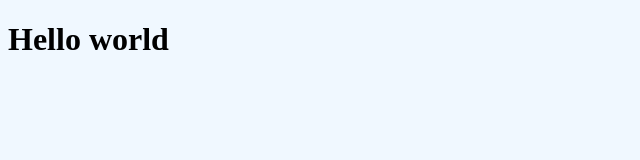
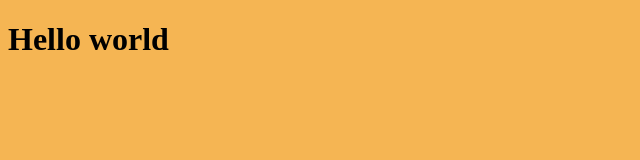
Before and after one commit to DeltaVSim/DeltaVSim, a plain HTML site: page public/index.html in a window 1280 px wide. Shown: the whole page, without its empty margins (0-640 px from the left). Drawn offline with Linux system fonts and the light colour scheme.

Commit message:
fixed we r dumb

```diff
--- a/public/styles.css
+++ b/public/styles.css
@@ -1,9 +1,9 @@
 * {
-    --primary: 000000;
-    --secondary: F5B553;
-    --alternative: F7F7F7;
-    --other: 854836;
+    --primary: #000000;
+    --secondary: #F5B553;
+    --alternative: #F7F7F7;
+    --other: #854836;
 }
 body {
-    background-color: aliceblue;
+    background-color:var(--secondary);
 }
```
